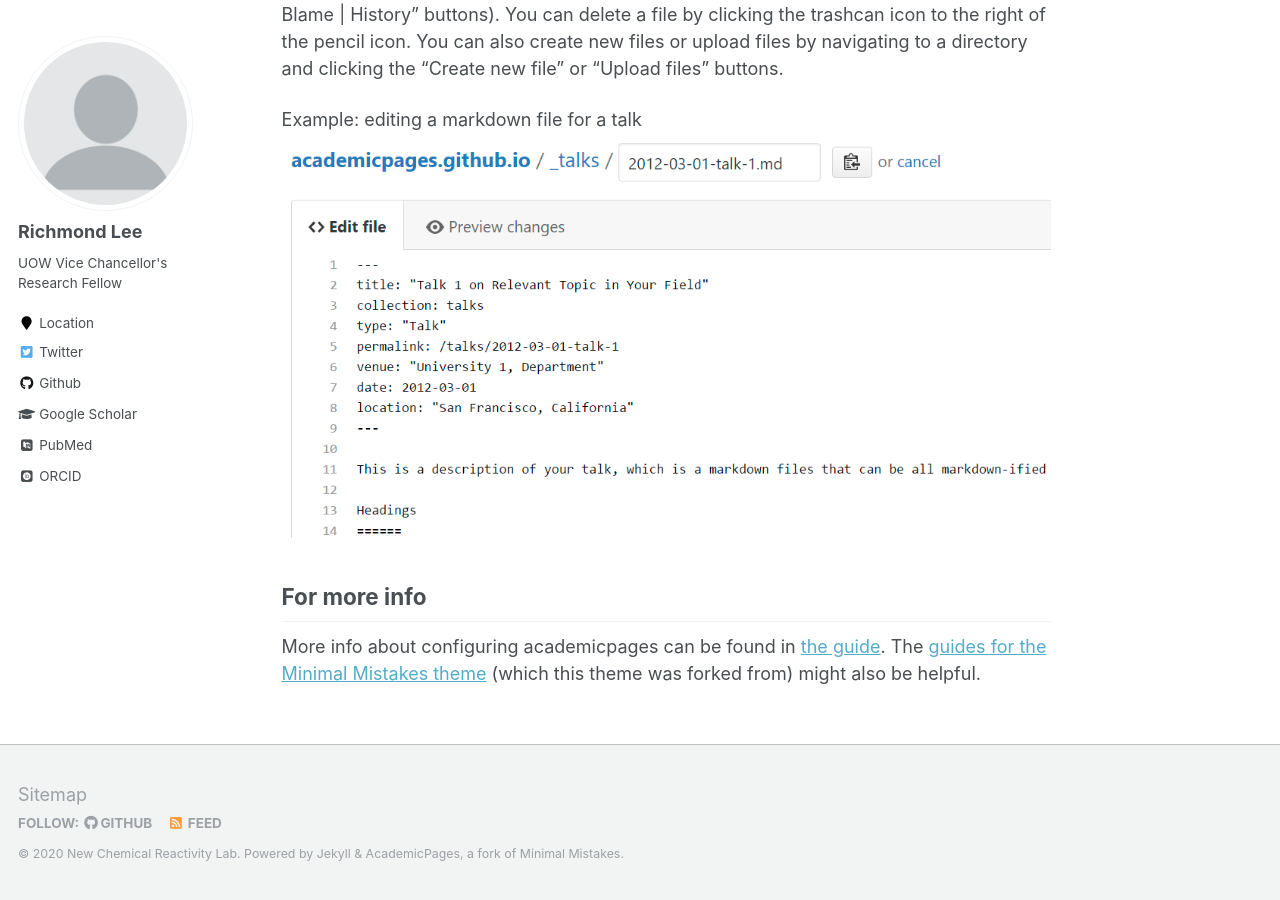
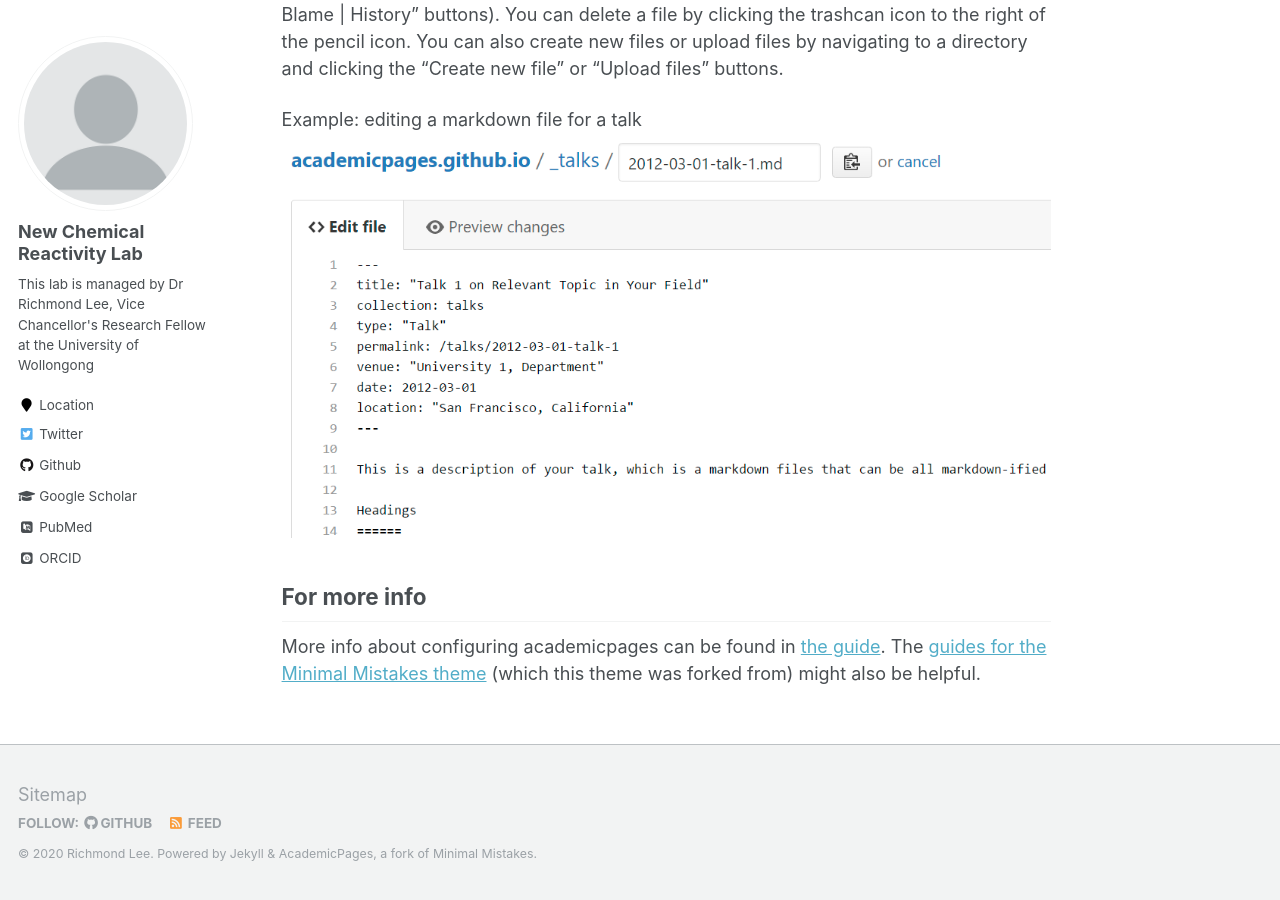
Before and after one commit to riclzh/chemrxn, a Jekyll site: the page built from _pages/about.md, in a window 1280 px wide and 900 px high, scrolled down 2463 px. Built offline with Jekyll 4.4.1, drawn with Linux system fonts in a browser that asks for light colours; some web fonts are replaced.

Commit message:
Update _config.yml

```diff
--- a/_config.yml
+++ b/_config.yml
@@ -9,7 +9,7 @@
 locale                   : "en-US"
 title                    : "NCRL @ UOW"
 title_separator          : "-"
-name                     : &name "New Chemical Reactivity Lab"
+name                     : &name "Richmond Lee"
 description              : &description "Welcome to my group page"
 url                      : https://riclzh.github.io/chemrxn # the base hostname & protocol for your site e.g. "https://mmistakes.github.io"
 baseurl                  : "" # the subpath of your site, e.g. "/blog"
@@ -80,9 +80,9 @@ analytics:
 
 # Site Author
 author:
-  name             : "Richmond Lee"
+  name             : "New Chemical Reactivity Lab"
   avatar           : "profile.png"
-  bio              : "UOW Vice Chancellor's Research Fellow"
+  bio              : "This lab is managed by Dr Richmond Lee, Vice Chancellor's Research Fellow at the University of Wollongong"
   location         : "Location"
   employer         :
   pubmed           : "https://pubmed.ncbi.nlm.nih.gov/?term=richmond+lee"
```
